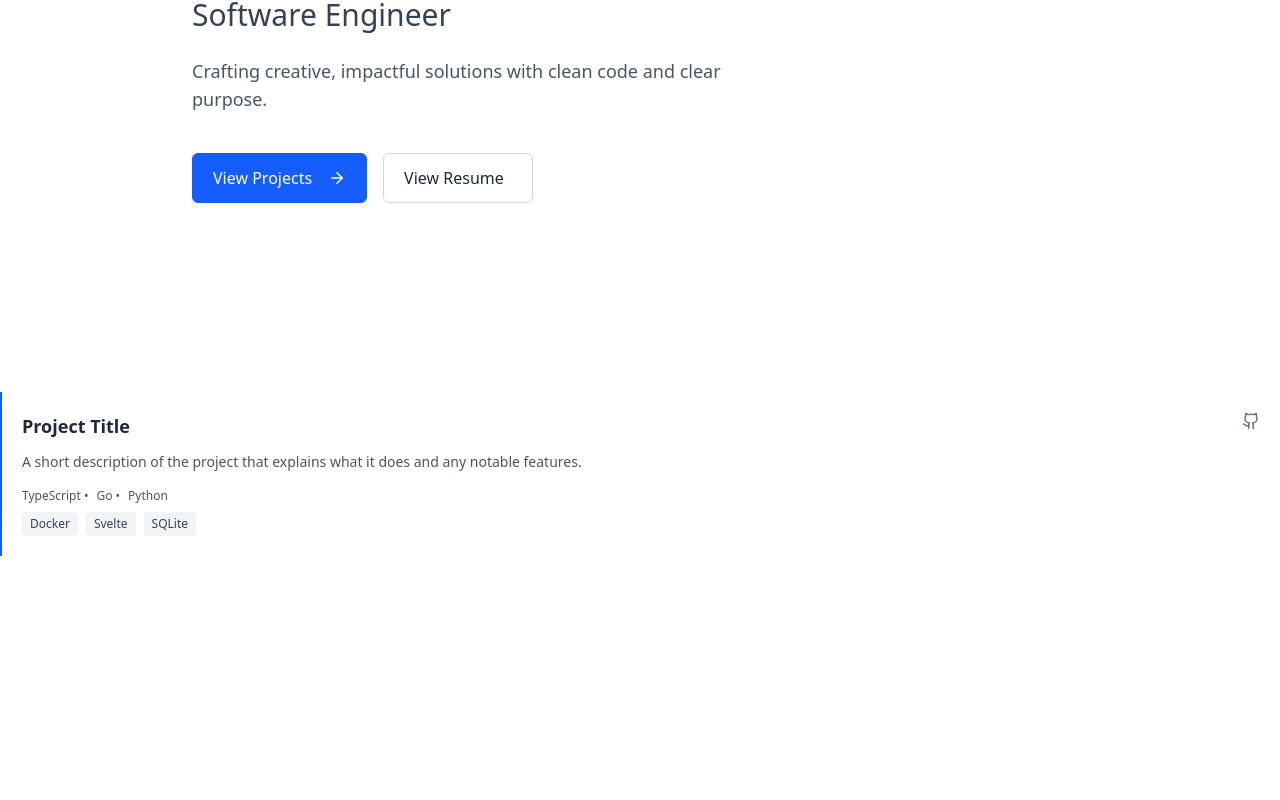
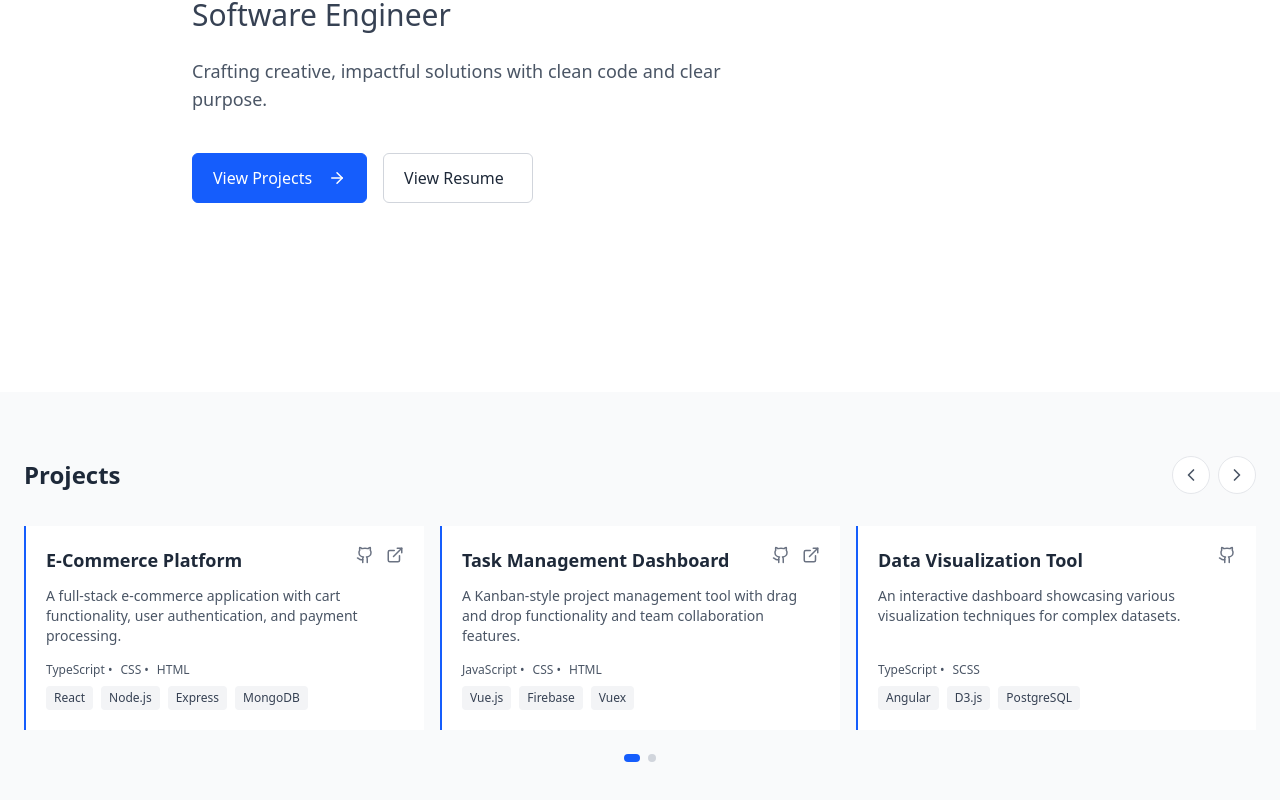
Before and after one commit to gabrielg2020/portfolio, a Svelte app in the folder frontend/: page / in a window 1280 px wide. Shown: the part 408-1208 px from the top of the page. Before the commit the page ends 964 px from the top, so only its background shows below. Built offline with nearby package versions, Linux system fonts and the light colour scheme.

Commit message:
feat(frontend): create and impelement carousel component
Signed-off-by: Gabriel Guimaraes <80750139+gabrielg2020@users.noreply.github.com>

```diff
--- a/frontend/src/App.svelte
+++ b/frontend/src/App.svelte
@@ -1,7 +1,7 @@
 <script lang="ts">
   import NavBar from "./components/NavBar.svelte";
   import Home from "./pages/Home.svelte";
-  import ProjectCard from "./components/ProjectCard.svelte";
+  import Projects from "./pages/Projects.svelte";
 
   let pageLinks: {label: string; href:string}[] = [
     { label: "Home", href: "#home" },
@@ -20,5 +20,5 @@
 <div class="min-h-screen">
   <NavBar name="Gabriel Guimaraes" links={pageLinks} socials={socials}/>
   <Home />
-  <ProjectCard />
+  <Projects />
 </div>
--- /dev/null
+++ b/frontend/src/components/Carousel.svelte
@@ -0,0 +1,176 @@
+<script lang="ts">
+  import { onMount, onDestroy } from 'svelte';
+  import { ChevronLeft, ChevronRight } from '@lucide/svelte';
+
+  // Props
+  export let title: string = "Carousel";
+  export let totalItems: number;
+  export let itemsPerSlideDesktop: number = 3;
+  export let itemsPerSlideTablet: number = 2;
+  export let itemsPerSlideMobile: number = 1;
+
+  // State
+  let currentIndex: number = 0;
+  let isTransitioning: boolean = false;
+  let touchStart: number = 0;
+  let touchEnd: number = 0;
+  let itemsPerSlide: number = itemsPerSlideDesktop;
+  let totalSlides: number = Math.ceil(totalItems / itemsPerSlide);
+  let carouselRef: HTMLElement;
+
+  // Calculate how many slides to show based on screen size
+  const updateItemsPerSlide = () => {
+    if (typeof window !== 'undefined') {
+      if (window.innerWidth < 640) {
+        itemsPerSlide = itemsPerSlideMobile;
+      } else if (window.innerWidth < 1024) {
+        itemsPerSlide = itemsPerSlideTablet;
+      } else {
+        itemsPerSlide = itemsPerSlideDesktop;
+      }
+      totalSlides = Math.ceil(totalItems / itemsPerSlide);
+
+      // Make sure current index is still valid
+      if (currentIndex >= totalSlides) {
+        currentIndex = totalSlides - 1;
+      }
+    }
+  };
+
+  // Navigation functions
+  const goToSlide = (index: number) => {
+    if (isTransitioning) return;
+
+    // Handle wrapping
+    let newIndex = index;
+    if (index < 0) newIndex = totalSlides - 1;
+    if (index >= totalSlides) newIndex = 0;
+
+    isTransitioning = true;
+    currentIndex = newIndex;
+
+    // Reset transition flag
+    setTimeout(() => {
+      isTransitioning = false;
+    }, 500); // Match this with CSS transition time
+  };
+
+  const nextSlide = () => {
+    goToSlide(currentIndex + 1);
+  };
+
+  const prevSlide = () => {
+    goToSlide(currentIndex - 1);
+  };
+
+  // Touch event handlers
+  const handleTouchStart = (e: TouchEvent) => {
+    touchStart = e.touches[0].clientX;
+  };
+
+  const handleTouchMove = (e: TouchEvent) => {
+    touchEnd = e.touches[0].clientX;
+  };
+
+  const handleTouchEnd = () => {
+    if (touchStart - touchEnd > 75) {
+      // Swipe left
+      nextSlide();
+    }
+
+    if (touchStart - touchEnd < -75) {
+      // Swipe right
+      prevSlide();
+    }
+  };
+
+  // Keyboard navigation
+  const handleKeyDown = (e: KeyboardEvent) => {
+    if (e.key === 'ArrowLeft' || e.key === 'h') {
+      prevSlide();
+    } else if (e.key === 'ArrowRight' || e.key === 'l') {
+      nextSlide();
+    }
+  };
+
+  // Lifecycle
+  onMount(() => {
+    updateItemsPerSlide();
+    window.addEventListener('resize', updateItemsPerSlide);
+    window.addEventListener('keydown', handleKeyDown);
+
+    return () => {
+      window.removeEventListener('resize', updateItemsPerSlide);
+      window.removeEventListener('keydown', handleKeyDown);
+    };
+  });
+</script>
+
+<section class="py-16 bg-gray-50">
+  <div class="container mx-auto px-6">
+    <div class="flex justify-between items-center mb-8">
+      <h2 class="text-2xl font-bold text-gray-800">{title}</h2>
+      <div class="flex space-x-2">
+        <button
+          on:click={prevSlide}
+          disabled={isTransitioning}
+          class="p-2 rounded-full bg-white border border-gray-200 text-gray-600 hover:bg-gray-100 hover:text-blue-600 transition-colors disabled:opacity-50"
+          aria-label="Previous items"
+        >
+          <ChevronLeft size={20} />
+        </button>
+        <button
+          on:click={nextSlide}
+          disabled={isTransitioning}
+          class="p-2 rounded-full bg-white border border-gray-200 text-gray-600 hover:bg-gray-100 hover:text-blue-600 transition-colors disabled:opacity-50"
+          aria-label="Next items"
+        >
+          <ChevronRight size={20} />
+        </button>
+      </div>
+    </div>
+
+    <!-- Carousel wrapper -->
+    <div
+      class="relative overflow-hidden"
+      bind:this={carouselRef}
+      on:touchstart={handleTouchStart}
+      on:touchmove={handleTouchMove}
+      on:touchend={handleTouchEnd}
+    >
+      <div
+        class="flex transition-transform duration-500 ease-in-out"
+        style="transform: translateX(-{currentIndex * 100}%)"
+      >
+        <!-- Generate slides -->
+        {#each Array(totalSlides) as _, slideIndex}
+          <div
+            class="w-full flex-shrink-0 flex gap-4"
+            aria-hidden={currentIndex !== slideIndex}
+          >
+            <slot name="slide" {slideIndex} {itemsPerSlide} />
+          </div>
+        {/each}
+      </div>
+    </div>
+
+    <!-- Dots navigation -->
+    {#if totalSlides > 1}
+      <div class="flex justify-center mt-6 space-x-2">
+        {#each Array(totalSlides) as _, index}
+          <!-- svelte-ignore element_invalid_self_closing_tag -->
+          <button
+            on:click={() => goToSlide(index)}
+            class="h-2 rounded-full transition-all {
+              index === currentIndex
+                ? 'bg-blue-600 w-4'
+                : 'bg-gray-300 hover:bg-gray-400 w-2'
+            }"
+            aria-label="Go to slide {index + 1}"
+            aria-current={index === currentIndex ? 'true' : 'false'}
+          />
+        {/each}
+      </div>
+    {/if}
+  </div>
+</section>
--- a/frontend/src/pages/Projects.svelte
+++ b/frontend/src/pages/Projects.svelte
@@ -1,6 +1,98 @@
 <script lang="ts">
+  import Carousel from "../components/Carousel.svelte";
+  import ProjectCard from "../components/ProjectCard.svelte";
+
+  // AI Generated Projects - API Call in next PR
+  const projects = [
+    {
+      title: "E-Commerce Platform",
+      description:
+        "A full-stack e-commerce application with cart functionality, user authentication, and payment processing.",
+      languages: ["TypeScript", "CSS", "HTML"],
+      technologies: ["React", "Node.js", "Express", "MongoDB"],
+      githubUrl: "#",
+      liveUrl: "#",
+    },
+    {
+      title: "Task Management Dashboard",
+      description:
+        "A Kanban-style project management tool with drag and drop functionality and team collaboration features.",
+      languages: ["JavaScript", "CSS", "HTML"],
+      technologies: ["Vue.js", "Firebase", "Vuex"],
+      githubUrl: "#",
+      liveUrl: "#",
+    },
+    {
+      title: "Data Visualization Tool",
+      description:
+        "An interactive dashboard showcasing various visualization techniques for complex datasets.",
+      languages: ["TypeScript", "SCSS"],
+      technologies: ["Angular", "D3.js", "PostgreSQL"],
+      githubUrl: "#",
+      liveUrl: null,
+    },
+    {
+      title: "Content Management System",
+      description:
+        "A custom CMS designed for bloggers and content creators with markdown support and SEO optimization.",
+      languages: ["JavaScript", "CSS", "HTML"],
+      technologies: ["Next.js", "Supabase", "Tailwind CSS"],
+      githubUrl: "#",
+      liveUrl: "#",
+    },
+    {
+      title: "Mobile Fitness App",
+      description:
+        "A cross-platform mobile application for tracking workouts, nutrition, and progress towards fitness goals.",
+      languages: ["TypeScript", "CSS"],
+      technologies: ["React Native", "Redux", "Firebase"],
+      githubUrl: "#",
+      liveUrl: null,
+    },
+    {
+      title: "Real-time Chat Application",
+      description:
+        "A real-time messaging platform with private conversations, group chats, and media sharing capabilities.",
+      languages: ["JavaScript", "CSS", "HTML"],
+      technologies: ["Socket.io", "Express", "MongoDB"],
+      githubUrl: "#",
+      liveUrl: "#",
+    },
+  ];
+
+  // Helper function to get projects for a specific slide
+  function getProjectsForSlide(slideIndex: number, itemsPerSlide: number) {
+    const startIdx = slideIndex * itemsPerSlide;
+    return projects.slice(startIdx, startIdx + itemsPerSlide);
+  }
 </script>
 
-<div id="projects">
-  <h1>Projects</h1>
-</div>
+<section id="projects">
+  <Carousel
+    title="Projects"
+    totalItems={projects.length}
+    itemsPerSlideDesktop={3}
+    itemsPerSlideTablet={2}
+    itemsPerSlideMobile={1}
+  >
+    <svelte:fragment slot="slide" let:slideIndex let:itemsPerSlide>
+      {#each getProjectsForSlide(slideIndex, itemsPerSlide) as project}
+        <div class="flex-1 min-w-0">
+          <ProjectCard
+            title={project.title}
+            description={project.description}
+            languages={project.languages}
+            technologies={project.technologies}
+            githubUrl={project.githubUrl}
+            liveUrl={project.liveUrl}
+          />
+        </div>
+      {/each}
+
+      <!-- Add empty placeholders if needed to fill the slide -->
+      {#each Array(itemsPerSlide - getProjectsForSlide(slideIndex, itemsPerSlide).length) as _}
+        <div class="flex-1 min-w-0"></div>
+      {/each}
+    </svelte:fragment>
+  </Carousel>
+</section>
```
